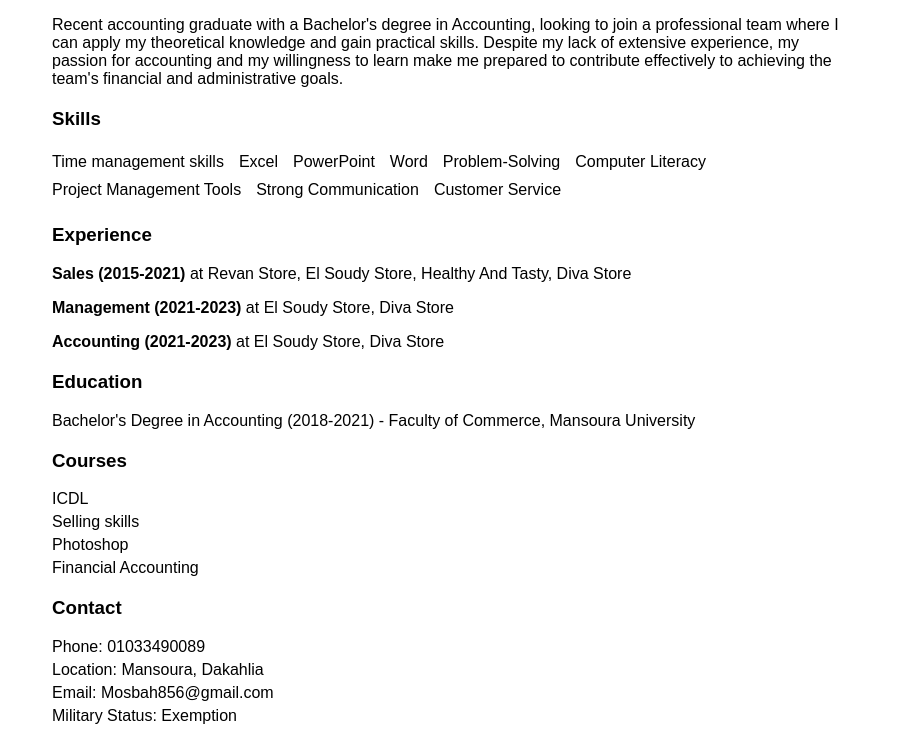
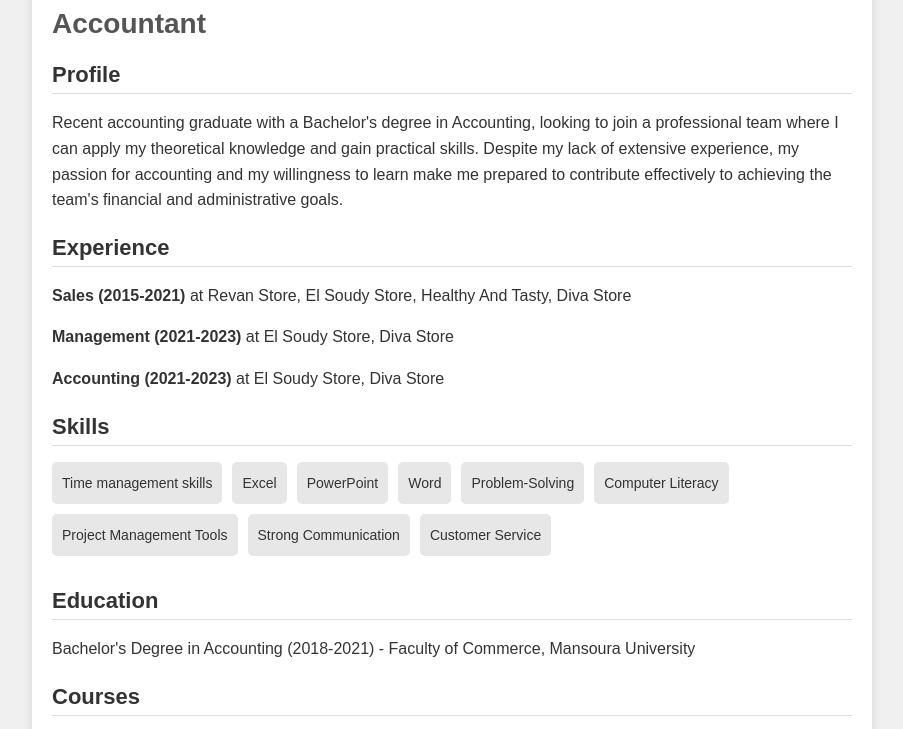
Before and after one commit to ahmedxmurad/Ahmed-Murad-C.V, a plain HTML site: page index.html in a window 1280 px wide. Shown: the part 153-882 px from the top of the page, without its empty margins (188-1091 px from the left). Drawn offline with Linux system fonts and the light colour scheme.

Commit message:
index.html

```diff
--- a/index.html
+++ b/index.html
@@ -6,33 +6,81 @@
     <title>Ahmed Murad - CV</title>
     <style>
         body {
-            font-family: Arial, sans-serif;
-            margin: 20px;
+            font-family: 'Arial', sans-serif;
+            background-color: #f0f0f0;
+            margin: 0;
+            padding: 0;
+            color: #333;
+        }
+
+        .container {
+            max-width: 800px;
+            background-color: white;
+            margin: 40px auto;
+            padding: 20px;
+            box-shadow: 0px 4px 10px rgba(0, 0, 0, 0.1);
+        }
+
+        h1 {
+            font-size: 36px;
+            color: #333;
+            border-bottom: 2px solid #333;
+            padding-bottom: 10px;
+            margin-bottom: 20px;
+        }
+
+        h2 {
+            font-size: 28px;
+            color: #555;
+            margin-bottom: 20px;
+        }
+
+        .section {
+            margin-bottom: 30px;
+        }
+
+        h3 {
+            font-size: 22px;
+            color: #333;
+            margin-bottom: 10px;
+            border-bottom: 1px solid #ddd;
+            padding-bottom: 5px;
+        }
+
+        .profile, .education, .experience, .skills, .courses, .contact {
+            margin-bottom: 20px;
+        }
+
+        .profile p, .education p, .experience p, .skills ul, .courses ul, .contact ul {
+            font-size: 16px;
+            line-height: 1.6;
+        }
+
+        ul {
+            list-style-type: none;
             padding: 0;
         }
-        h1, h2 {
-            color: #333;
+
+        li {
+            margin-bottom: 10px;
         }
-        .container {
-            max-width: 800px;
-            margin: 0 auto;
-        }
-        .section {
-            margin-bottom: 20px;
-        }
-        .skills, .contact, .courses {
-            list-style: none;
-            padding: 0;
-        }
-        .skills li, .contact li, .courses li {
-            margin: 5px 0;
-        }
-        .skills {
+
+        .skills ul {
             display: flex;
             flex-wrap: wrap;
         }
+
         .skills li {
-            margin-right: 15px;
+            background-color: #e7e7e7;
+            padding: 10px;
+            border-radius: 5px;
+            margin-right: 10px;
+            margin-bottom: 10px;
+            font-size: 14px;
+        }
+
+        .contact ul li {
+            font-size: 16px;
         }
     </style>
 </head>
@@ -41,14 +89,21 @@
         <h1>Ahmed Murad</h1>
         <h2>Accountant</h2>
 
-        <section class="section">
+        <section class="profile section">
             <h3>Profile</h3>
             <p>Recent accounting graduate with a Bachelor's degree in Accounting, looking to join a professional team where I can apply my theoretical knowledge and gain practical skills. Despite my lack of extensive experience, my passion for accounting and my willingness to learn make me prepared to contribute effectively to achieving the team's financial and administrative goals.</p>
         </section>
 
-        <section class="section">
+        <section class="experience section">
+            <h3>Experience</h3>
+            <p><strong>Sales (2015-2021)</strong> at Revan Store, El Soudy Store, Healthy And Tasty, Diva Store</p>
+            <p><strong>Management (2021-2023)</strong> at El Soudy Store, Diva Store</p>
+            <p><strong>Accounting (2021-2023)</strong> at El Soudy Store, Diva Store</p>
+        </section>
+
+        <section class="skills section">
             <h3>Skills</h3>
-            <ul class="skills">
+            <ul>
                 <li>Time management skills</li>
                 <li>Excel</li>
                 <li>PowerPoint</li>
@@ -61,21 +116,14 @@
             </ul>
         </section>
 
-        <section class="section">
-            <h3>Experience</h3>
-            <p><strong>Sales (2015-2021)</strong> at Revan Store, El Soudy Store, Healthy And Tasty, Diva Store</p>
-            <p><strong>Management (2021-2023)</strong> at El Soudy Store, Diva Store</p>
-            <p><strong>Accounting (2021-2023)</strong> at El Soudy Store, Diva Store</p>
-        </section>
-
-        <section class="section">
+        <section class="education section">
             <h3>Education</h3>
             <p>Bachelor's Degree in Accounting (2018-2021) - Faculty of Commerce, Mansoura University</p>
         </section>
 
-        <section class="section">
+        <section class="courses section">
             <h3>Courses</h3>
-            <ul class="courses">
+            <ul>
                 <li>ICDL</li>
                 <li>Selling skills</li>
                 <li>Photoshop</li>
@@ -83,9 +131,9 @@
             </ul>
         </section>
 
-        <section class="section">
+        <section class="contact section">
             <h3>Contact</h3>
-            <ul class="contact">
+            <ul>
                 <li>Phone: 01033490089</li>
                 <li>Location: Mansoura, Dakahlia</li>
                 <li>Email: Mosbah856@gmail.com</li>
```
